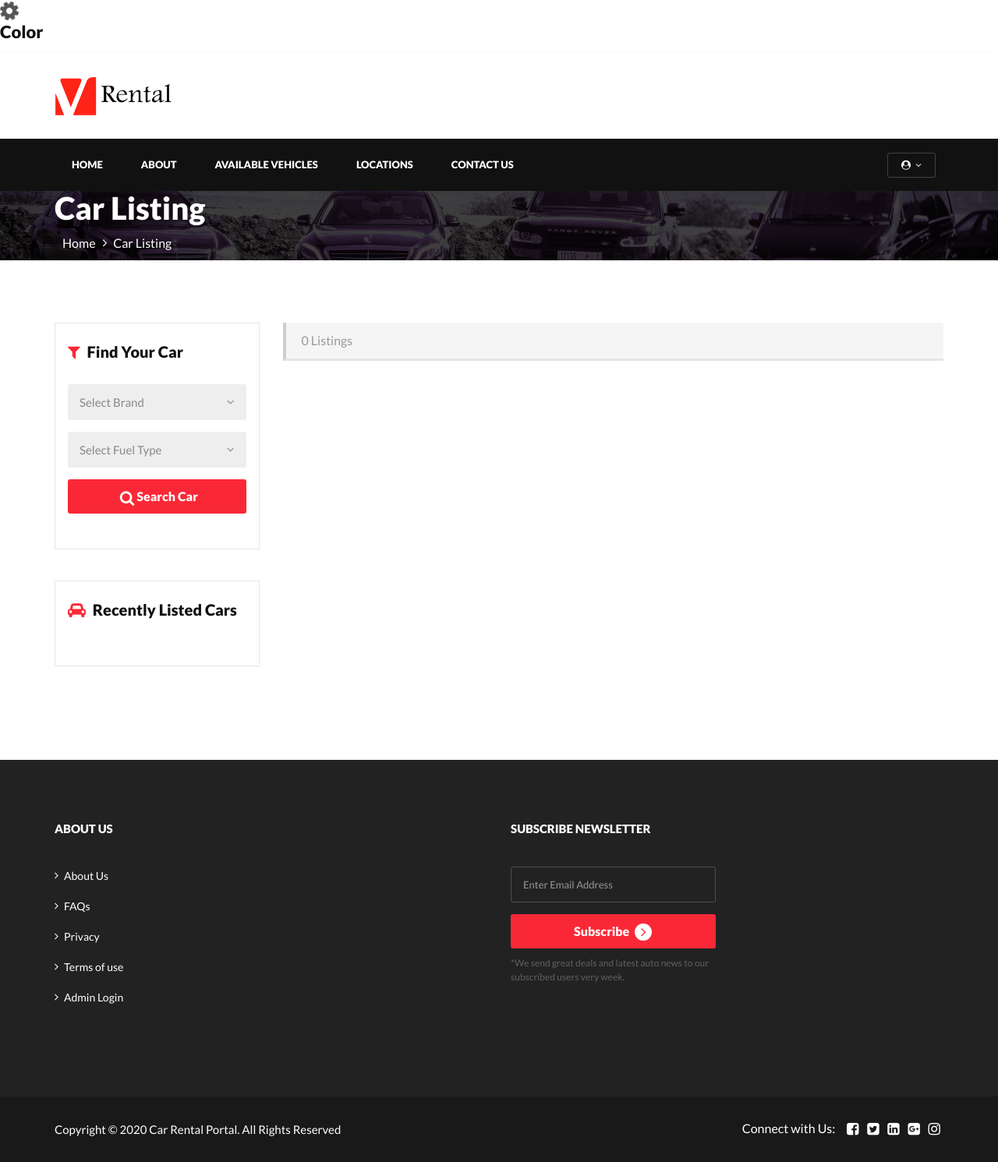
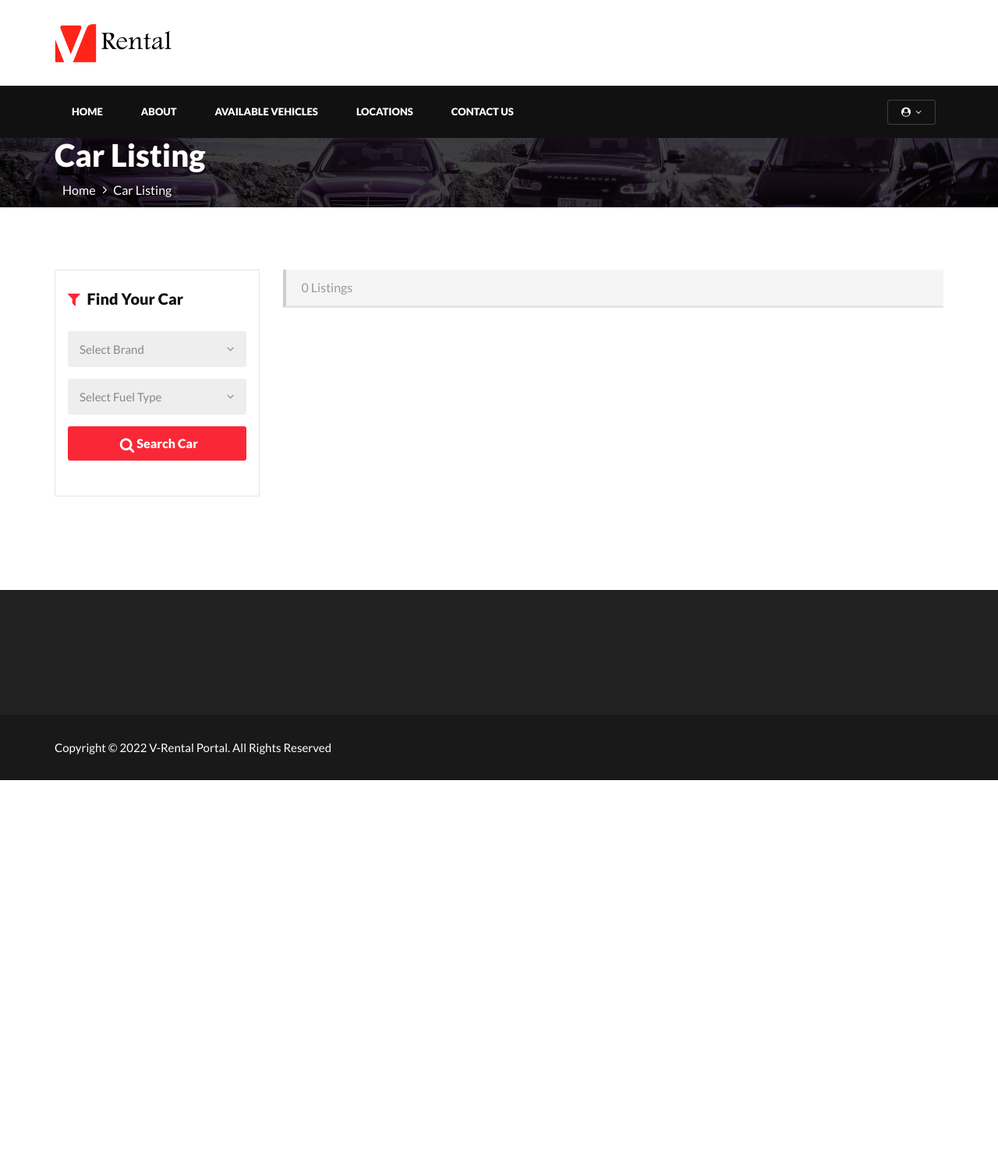
Before and after one commit to Hsnlarifin/v-rental, a PHP site: page /car-listing.php in a window 1280 px wide. Shown: the whole page at 78% size. After the commit the page ends 1001 px from the top, so only its background shows below. Run offline with PHP 8.4, Linux system fonts and the light colour scheme; the visitor is signed in with stand-in values (Sample User, id 1); data that the repository does not hold is empty; some libraries are stand-ins or nearby versions.

Commit message:
ui updated

```diff
--- a/car-listing.php
+++ b/car-listing.php
@@ -8,7 +8,7 @@ error_reporting(0);
 <html lang="en">
 <head>
 
-<title>Car Rental Portal | Car Listing</title>
+<title>V-Rental | Car Listing</title>
 <!--Bootstrap -->
 <link rel="stylesheet" href="assets/css/bootstrap.min.css" type="text/css">
 <!--Custome Style -->
@@ -37,14 +37,11 @@ error_reporting(0);
 <link rel="apple-touch-icon-precomposed" sizes="114x114" href="assets/images/favicon-icon/apple-touch-icon-114-precomposed.html">
 <link rel="apple-touch-icon-precomposed" sizes="72x72" href="assets/images/favicon-icon/apple-touch-icon-72-precomposed.png">
 <link rel="apple-touch-icon-precomposed" href="assets/images/favicon-icon/apple-touch-icon-57-precomposed.png">
-<link rel="shortcut icon" href="assets/images/favicon-icon/favicon.png">
+<link rel="shortcut icon" href="assets/images/tab_icon.png">
 <link href="https://fonts.googleapis.com/css?family=Lato:300,400,700,900" rel="stylesheet">
 </head>
 <body>
 
-<!-- Start Switcher -->
-<?php include('includes/colorswitcher.php');?>
-<!-- /Switcher -->
 
 <!--Header-->
 <?php include('includes/header.php');?>
@@ -53,7 +50,7 @@ error_reporting(0);
 <!--Page Header-->
 <section class="page-header listing_page">
   <div class="container">
-    <div class="page-header_wrap">
+
       <div class="page-heading">
         <h1>Car Listing</h1>
       </div>
@@ -61,7 +58,7 @@ error_reporting(0);
         <li><a href="#">Home</a></li>
         <li>Car Listing</li>
       </ul>
-    </div>
+
   </div>
   <!-- Dark Overlay-->
   <div class="dark-overlay"></div>
@@ -155,33 +152,7 @@ foreach($results as $result)
           </div>
         </div>
 
-        <div class="sidebar_widget">
-          <div class="widget_heading">
-            <h5><i class="fa fa-car" aria-hidden="true"></i> Recently Listed Cars</h5>
-          </div>
-          <div class="recent_addedcars">
-            <ul>
-<?php $sql = "SELECT tblvehicles.*,tblbrands.BrandName,tblbrands.id as bid  from tblvehicles join tblbrands on tblbrands.id=tblvehicles.VehiclesBrand order by id desc limit 4";
-$query = $dbh -> prepare($sql);
-$query->execute();
-$results=$query->fetchAll(PDO::FETCH_OBJ);
-$cnt=1;
-if($query->rowCount() > 0)
-{
-foreach($results as $result)
-{  ?>
 
-              <li class="gray-bg">
-                <div class="recent_post_img"> <a href="vehical-details.php?vhid=<?php echo htmlentities($result->id);?>"><img src="admin/img/vehicleimages/<?php echo htmlentities($result->Vimage1);?>" alt="image"></a> </div>
-                <div class="recent_post_title"> <a href="vehical-details.php?vhid=<?php echo htmlentities($result->id);?>"><?php echo htmlentities($result->BrandName);?> , <?php echo htmlentities($result->VehiclesTitle);?></a>
-                  <p class="widget_price">$<?php echo htmlentities($result->PricePerDay);?> Per Day</p>
-                </div>
-              </li>
-              <?php }} ?>
-
-            </ul>
-          </div>
-        </div>
       </aside>
       <!--/Side-Bar-->
     </div>
--- a/includes/footer.php
+++ b/includes/footer.php
@@ -1,85 +1,17 @@
-<?php
-if(isset($_POST['emailsubscibe']))
-{
-$subscriberemail=$_POST['subscriberemail'];
-$sql ="SELECT SubscriberEmail FROM tblsubscribers WHERE SubscriberEmail=:subscriberemail";
-$query= $dbh -> prepare($sql);
-$query-> bindParam(':subscriberemail', $subscriberemail, PDO::PARAM_STR);
-$query-> execute();
-$results = $query -> fetchAll(PDO::FETCH_OBJ);
-$cnt=1;
-if($query -> rowCount() > 0)
-{
-echo "<script>alert('Already Subscribed.');</script>";
-}
-else{
-$sql="INSERT INTO  tblsubscribers(SubscriberEmail) VALUES(:subscriberemail)";
-$query = $dbh->prepare($sql);
-$query->bindParam(':subscriberemail',$subscriberemail,PDO::PARAM_STR);
-$query->execute();
-$lastInsertId = $dbh->lastInsertId();
-if($lastInsertId)
-{
-echo "<script>alert('Subscribed successfully.');</script>";
-}
-else
-{
-echo "<script>alert('Something went wrong. Please try again');</script>";
-}
-}
-}
-?>
+
 
 <footer>
   <div class="footer-top">
-    <div class="container">
-      <div class="row">
-
-        <div class="col-md-6">
-          <h6>About Us</h6>
-          <ul>
-
-
-          <li><a href="page.php?type=aboutus">About Us</a></li>
-            <li><a href="page.php?type=faqs">FAQs</a></li>
-            <li><a href="page.php?type=privacy">Privacy</a></li>
-          <li><a href="page.php?type=terms">Terms of use</a></li>
-               <li><a href="admin/">Admin Login</a></li>
-          </ul>
-        </div>
-
-        <div class="col-md-3 col-sm-6">
-          <h6>Subscribe Newsletter</h6>
-          <div class="newsletter-form">
-            <form method="post">
-              <div class="form-group">
-                <input type="email" name="subscriberemail" class="form-control newsletter-input" required placeholder="Enter Email Address" />
-              </div>
-              <button type="submit" name="emailsubscibe" class="btn btn-block">Subscribe <span class="angle_arrow"><i class="fa fa-angle-right" aria-hidden="true"></i></span></button>
-            </form>
-            <p class="subscribed-text">*We send great deals and latest auto news to our subscribed users very week.</p>
-          </div>
-        </div>
-      </div>
     </div>
   </div>
   <div class="footer-bottom">
     <div class="container">
       <div class="row">
         <div class="col-md-6 col-md-push-6 text-right">
-          <div class="footer_widget">
-            <p>Connect with Us:</p>
-            <ul>
-              <li><a href="#"><i class="fa fa-facebook-square" aria-hidden="true"></i></a></li>
-              <li><a href="#"><i class="fa fa-twitter-square" aria-hidden="true"></i></a></li>
-              <li><a href="#"><i class="fa fa-linkedin-square" aria-hidden="true"></i></a></li>
-              <li><a href="#"><i class="fa fa-google-plus-square" aria-hidden="true"></i></a></li>
-              <li><a href="#"><i class="fa fa-instagram" aria-hidden="true"></i></a></li>
-            </ul>
-          </div>
+
         </div>
         <div class="col-md-6 col-md-pull-6">
-          <p class="copy-right">Copyright &copy; 2020 Car Rental Portal. All Rights Reserved</p>
+          <p class="copy-right">Copyright &copy; 2022 V-Rental Portal. All Rights Reserved</p>
         </div>
       </div>
     </div>
--- a/includes/header.php
+++ b/includes/header.php
@@ -1,3 +1,4 @@
+
 
 <header>
   <div class="default-header">
@@ -18,29 +19,13 @@ $email=$result->EmailId;
 $contactno=$result->ContactNo;
 }
 ?>
-<!-- who to contact in Header
-            <div class="header_widgets">
-              <div class="circle_icon"> <i class="fa fa-envelope" aria-hidden="true"></i> </div>
-              <p class="uppercase_text">For Support Mail us : </p>
-              <a href="mailto:<?php echo htmlentities($email);?>"><?php echo htmlentities($email);?></a> </div>
-            <div class="header_widgets">
-              <div class="circle_icon"> <i class="fa fa-phone" aria-hidden="true"></i> </div>
-              <p class="uppercase_text">Service Helpline Call Us: </p>
-              <a href="tel:<?php echo htmlentities($contactno);?>"><?php echo htmlentities($contactno);?></a> </div>
-            <div class="social-follow">
 
-            </div>
--->
-   <?php   if(strlen($_SESSION['login'])==0)
+<?php   if(strlen($_SESSION['login'])==0)
 	{
 ?>
  <div class="login_btn"> <a href="#loginform" class="btn btn-s uppercase" data-toggle="modal" data-dismiss="modal">Login</a> </div>
 <?php }
 else{
-
-
-echo "";
-
 
  } ?>
           </div>
@@ -103,12 +88,10 @@ foreach($results as $result)
       <div class="collapse navbar-collapse" id="navigation">
         <ul class="nav navbar-nav">
           <li><a href="index.php">Home</a>    </li>
-
           <li><a href="page.php?type=aboutus">About</a></li>
           <li><a href="car-listing.php">Available Vehicles</a>
           <li><a href="page.php?type=faqs">Locations</a></li>
           <li><a href="contact-us.php">Contact Us</a></li>
-
         </ul>
       </div>
     </div>
--- a/index.php
+++ b/index.php
@@ -24,7 +24,7 @@ error_reporting(0);
 <link rel="apple-touch-icon-precomposed" sizes="114x114" href="assets/images/favicon-icon/apple-touch-icon-114-precomposed.html">
 <link rel="apple-touch-icon-precomposed" sizes="72x72" href="assets/images/favicon-icon/apple-touch-icon-72-precomposed.png">
 <link rel="apple-touch-icon-precomposed" href="assets/images/favicon-icon/apple-touch-icon-57-precomposed.png">
-<link rel="shortcut icon" href="images/tab_icon.png">
+<link rel="shortcut icon" href="assets/images/tab_icon.png">
 <link href="https://fonts.googleapis.com/css?family=Lato:300,400,700,900" rel="stylesheet">
 </head>
 <body>
```
Also changed, not shown: contact-us.php (+5 -7 lines), page.php (+5 -7 lines), assets/images/compare-page-header-img.jpg (deleted), assets/images/contact-page-header-img.jpg (deleted), assets/images/error404-page-header-img.jpg (deleted), assets/images/fun-facts-bg.jpg (deleted), assets/images/help_bg.jpg (deleted), assets/images/tab_icon.PNG (renamed from images/tab_icon.PNG), images/logo.jpg (deleted), images/x50.jpg (deleted).
